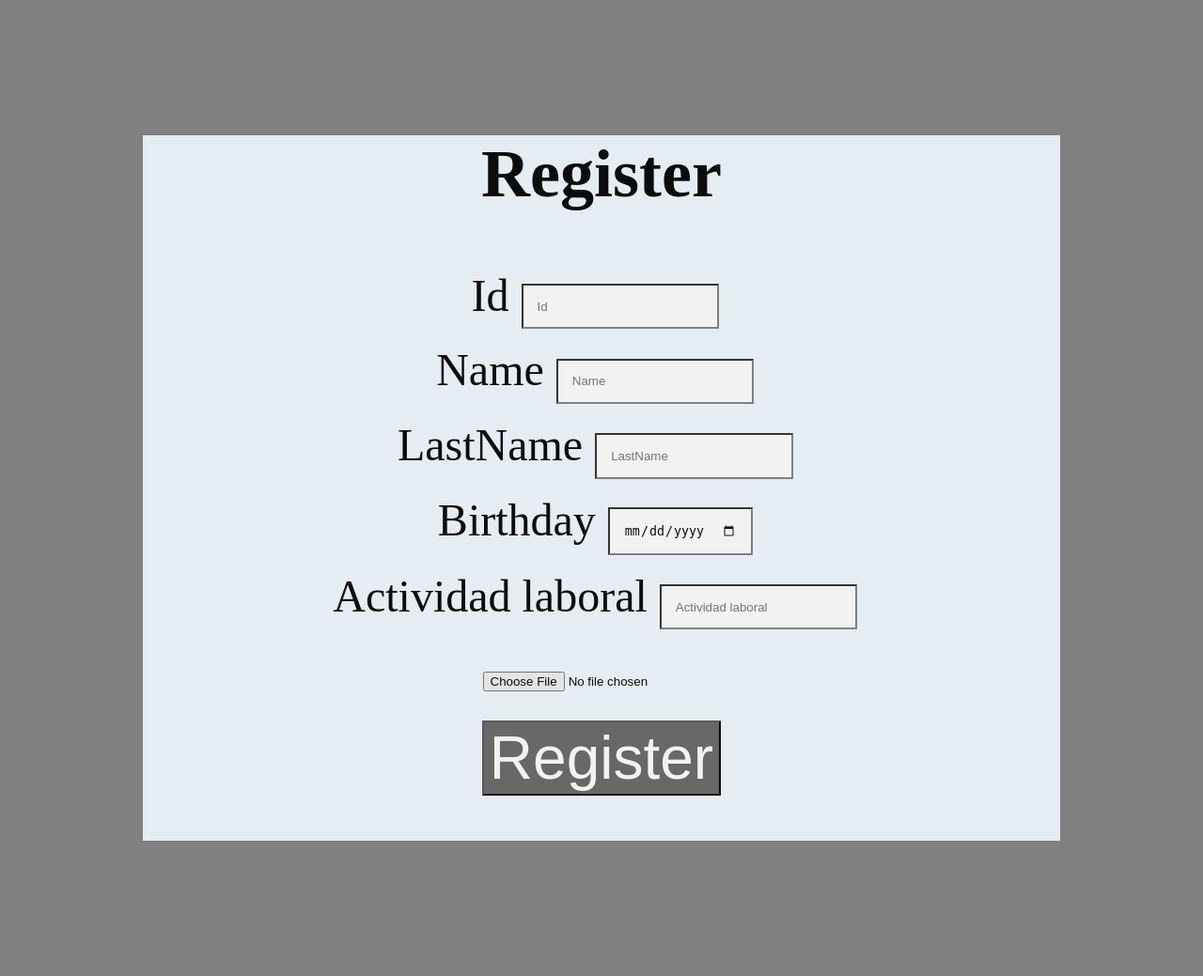
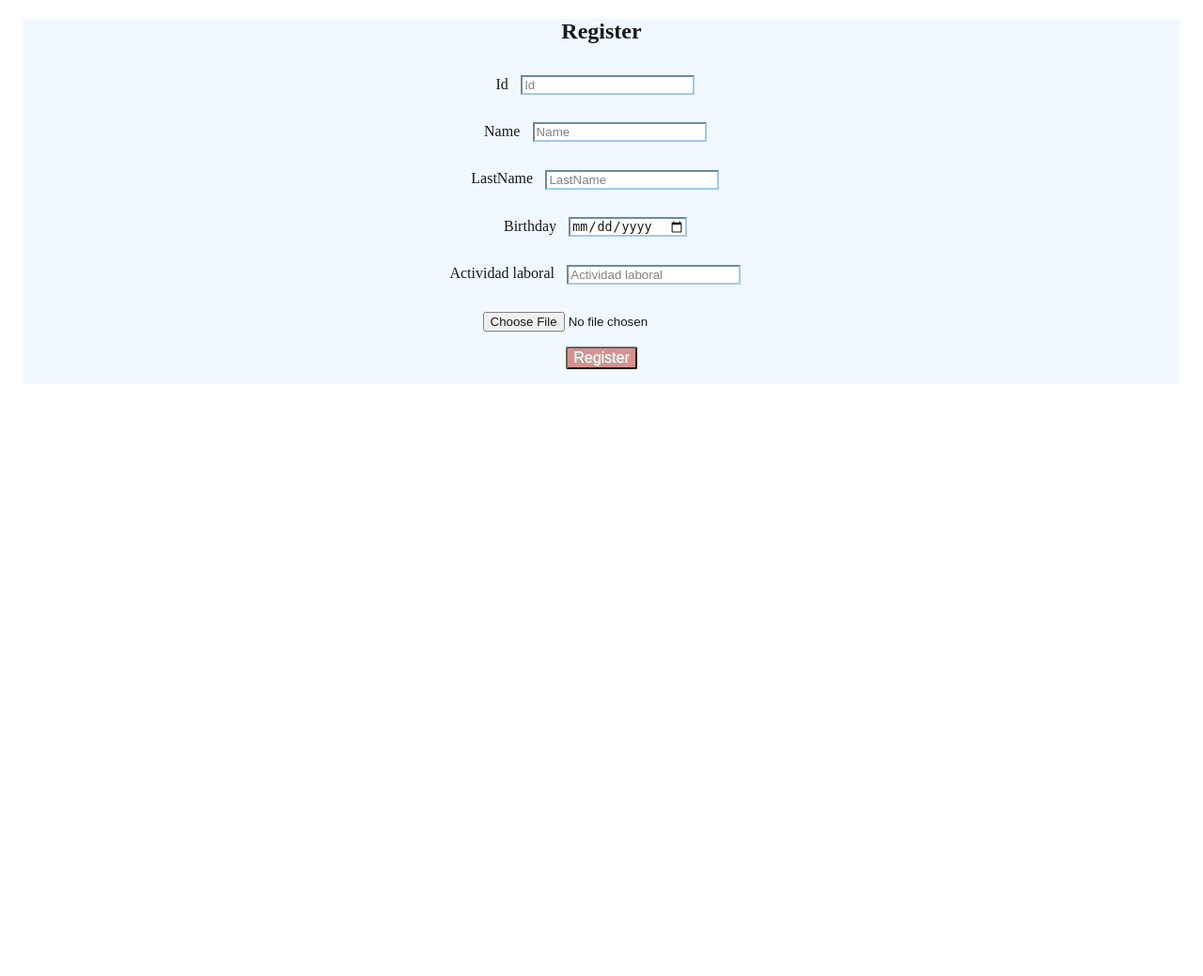
Before and after one commit to Nmatiz-cloud/aws-app-cloud, a Python web app: template flask/templates/register.html in a window 1280 px wide. Shown: the whole page at 94% size. After the commit the page ends 409 px from the top, so only its background shows below. Run offline with Jinja, Linux system fonts and the light colour scheme; the template is opened without the code that fills it, so the values that code supplies are empty.

Commit message:
version-docker-1

```diff
--- a/flask/static/css/style.css
+++ b/flask/static/css/style.css
@@ -1,35 +1,35 @@
 body{
-    background-color: gray;
-    font-size: 3em;
+    /*background-color: rgb(214, 233, 179);*/
+    font-size: 1em;
 }
 
 section{
-    margin: 3em;
+    margin: 1em;
     display: block;
     background-color: aliceblue;
     text-align: center;
     opacity: 0.9;
-    border-color: black;
+    border-color: rgb(77, 48, 48);
     border: 1px;
 }
 
 form{
-    padding-bottom: 3rem;
+    padding-bottom: 1rem;
 }
 input{
-    border-color: gray;
+    border-color: rgb(150, 196, 232);
     margin: 1em;
     margin-bottom: 1rem;
-    padding: 1.1em;
+    /*padding: 1.1em;*/
 }
 button{
-    border-radius: 0.5%;
-    text-shadow: 0.05em 0.05em 0.05em #666666;
-    font-size: 4rem;
-    background-color: #666666;
+    border-radius: 5%;
+    text-shadow: 0.05em 0.05em 0.05em #87dfb6;
+    font-size: 1rem;
+    background-color: #d48484;
     color: white;
 }
 
 label{
-    size: 5rem;
+    size: 1rem;
 }
```
